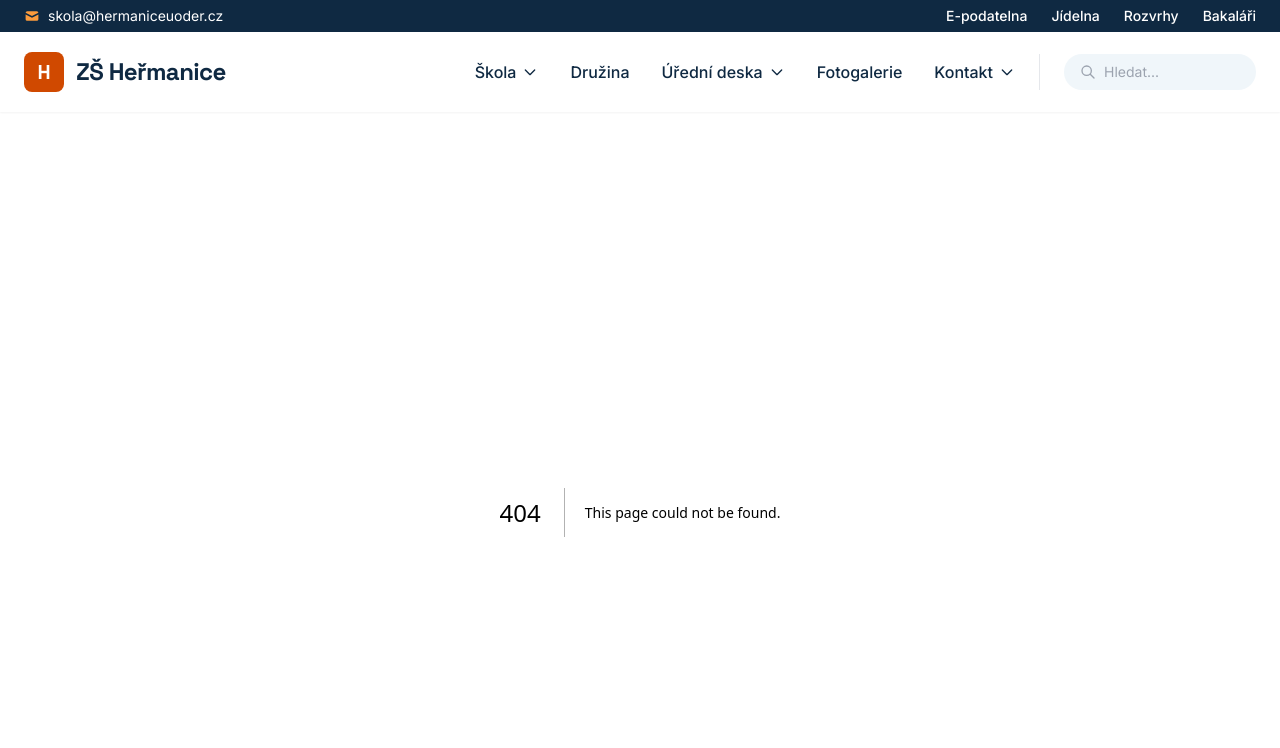
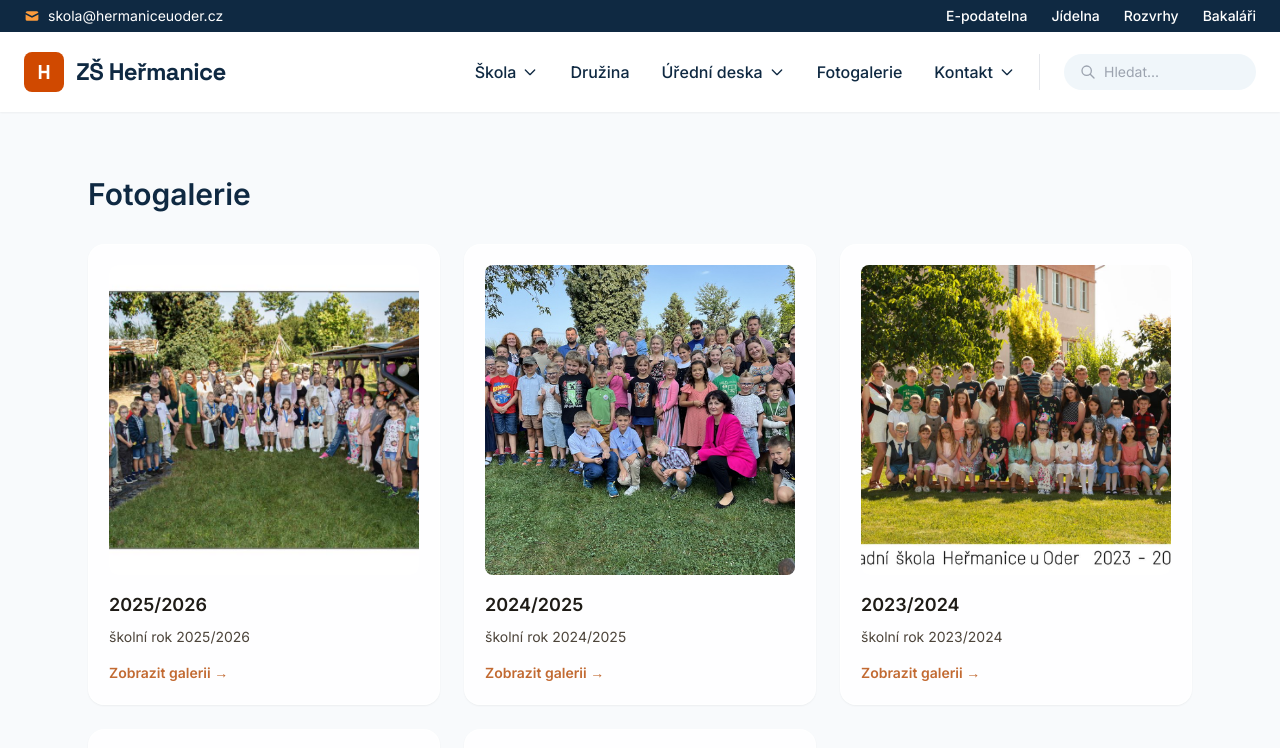
Before and after one commit to sefator/zs-hermanice, a Next.js app: page /fotogalerie in a window 1280 px wide. Before the commit this address had no page. Shown: the top 748 px of the page. Built offline with nearby package versions, Linux system fonts and the light colour scheme; no server answers.

Commit message:
fixed galleries/sponsor links

```diff
--- /dev/null
+++ b/src/app/fotogalerie/page.tsx
@@ -0,0 +1,55 @@
+import Link from "next/link";
+import Image from "next/image";
+import { getGalleries } from "@/lib/content";
+import { createMetadata } from "@/lib/metadata";
+import type { Metadata } from "next";
+
+export async function generateMetadata(): Promise<Metadata> {
+  return createMetadata({
+    title: "Fotogalerie - ZŠ Heřmanice",
+    description: "Fotografie z našich školních akcí a každodenního života.",
+    canonical: "/fotogalerie",
+  });
+}
+
+export default async function FotogaleriePage() {
+  const galleries = await getGalleries();
+
+  return (
+    <div className="mx-auto max-w-6xl px-6 py-16">
+      <h1 className="mb-8 text-3xl font-semibold">Fotogalerie</h1>
+      <div className="grid gap-6 md:grid-cols-2 lg:grid-cols-3">
+        {galleries.map((gallery) => (
+          <article
+            key={gallery.slug}
+            className="flex h-full flex-col rounded-2xl border border-white/70 bg-white/80 p-5 shadow-sm"
+          >
+            {gallery.images && gallery.images.length > 0 && (
+              <div className="aspect-square overflow-hidden rounded-lg mb-4">
+                <Image
+                  src={gallery.images[0].src}
+                  alt={gallery.images[0].alt}
+                  width={400}
+                  height={400}
+                  className="w-full h-full object-cover"
+                />
+              </div>
+            )}
+            <h2 className="text-lg font-semibold text-[#1e1b16]">
+              {gallery.title}
+            </h2>
+            <p className="mt-2 text-sm text-[#4c443a]">{gallery.description}</p>
+            <div className="mt-auto">
+              <Link
+                href={`/fotogalerie/${gallery.slug}`}
+                className="mt-4 inline-flex items-center gap-1 text-sm font-semibold text-clay-500"
+              >
+                Zobrazit galerii →
+              </Link>
+            </div>
+          </article>
+        ))}
+      </div>
+    </div>
+  );
+}
--- a/src/components/HomePage.tsx
+++ b/src/components/HomePage.tsx
@@ -291,6 +291,8 @@ export function HomePage({ hero: { data, content }, news }: HomePageProps) {
               {data.sponsors.map((sponsor) => (
                 <div key={sponsor.name} className="flex flex-col items-center gap-3">
                   {sponsor.logo ? (
+                    sponsor.link ? (
+                      <a href={sponsor.link} target="_blank" rel="noopener noreferrer">
                         <Image
                           src={sponsor.logo}
                           alt={sponsor.name}
@@ -298,8 +300,24 @@ export function HomePage({ hero: { data, content }, news }: HomePageProps) {
                           height={60}
                           className="object-contain max-h-[60px] w-auto"
                         />
+                      </a>
+                    ) : (
+                      <Image
+                        src={sponsor.logo}
+                        alt={sponsor.name}
+                        width={120}
+                        height={60}
+                        className="object-contain max-h-[60px] w-auto"
+                      />
+                    )
+                  ) : (
+                    sponsor.link ? (
+                      <a href={sponsor.link} target="_blank" rel="noopener noreferrer">
+                        <span className="font-display font-bold text-xl text-brand-900">{sponsor.name}</span>
+                      </a>
                     ) : (
                       <span className="font-display font-bold text-xl text-brand-900">{sponsor.name}</span>
+                    )
                   )}
                 </div>
               ))}
--- a/src/components/Nav.tsx
+++ b/src/components/Nav.tsx
@@ -97,7 +97,7 @@ export function Nav() {
                 </div>
               </li>
                <li className="h-full flex items-center px-4">
-                <Link href="/fotogalerie/2025-2026" className="hover:text-accent-700 transition-colors py-2">
+                 <Link href="/fotogalerie" className="hover:text-accent-700 transition-colors py-2">
                    Fotogalerie
                  </Link>
                </li>
@@ -225,7 +225,7 @@ export function Nav() {
                 )}
               </li>
                <li>
-                <Link href="/fotogalerie/2025-2026" className="block py-3 border-b border-gray-100" onClick={() => setMobileMenuOpen(false)}>
+                 <Link href="/fotogalerie" className="block py-3 border-b border-gray-100" onClick={() => setMobileMenuOpen(false)}>
                    Fotogalerie
                  </Link>
                </li>
--- a/src/lib/content.ts
+++ b/src/lib/content.ts
@@ -3,6 +3,7 @@ import path from "node:path";
 import matter from "gray-matter";
 import type { HeroContent, NewsItem } from "@/components/HomePage";
 import type { RozvrhContent } from "@/types/rozvrh";
+import type { GalleryItem } from "@/types/gallery";
 
 const contentDir = path.join(process.cwd(), "content");
 
@@ -43,6 +44,28 @@ export async function getNewsItems(limit?: number): Promise<NewsItem[]> {
   return limit ? sorted.slice(0, limit) : sorted;
 }
 
+export async function getGalleries(): Promise<GalleryItem[]> {
+  const galleryDir = path.join(contentDir, "pages", "gallery");
+  const files = await fs.readdir(galleryDir);
+  const galleries: GalleryItem[] = [];
+
+  for (const file of files) {
+    if (file.endsWith('.md')) {
+      const filePath = path.join(galleryDir, file);
+      const raw = await fs.readFile(filePath, "utf8");
+      const parsed = matter(raw);
+      const slug = path.basename(file, '.md');
+      galleries.push({
+        ...parsed.data as Omit<GalleryItem, 'slug'>,
+        slug,
+      });
+    }
+  }
+
+  const sorted = galleries.sort((a, b) => b.slug.localeCompare(a.slug));
+  return sorted;
+}
+
 export async function getPageContent(slug: string): Promise<{ title: string; content: string; data: any }> {
   const pagesDir = path.join(contentDir, "pages");
   const file = path.join(pagesDir, `${slug}.md`);
--- /dev/null
+++ b/src/types/gallery.ts
@@ -0,0 +1,6 @@
+export interface GalleryItem {
+  title: string;
+  description: string;
+  images: { src: string; alt: string }[];
+  slug: string;
+}
```
Also changed, not shown: content/pages/home.md (+2 -0 lines). Lines whose indentation alone changed are shown as unchanged.
